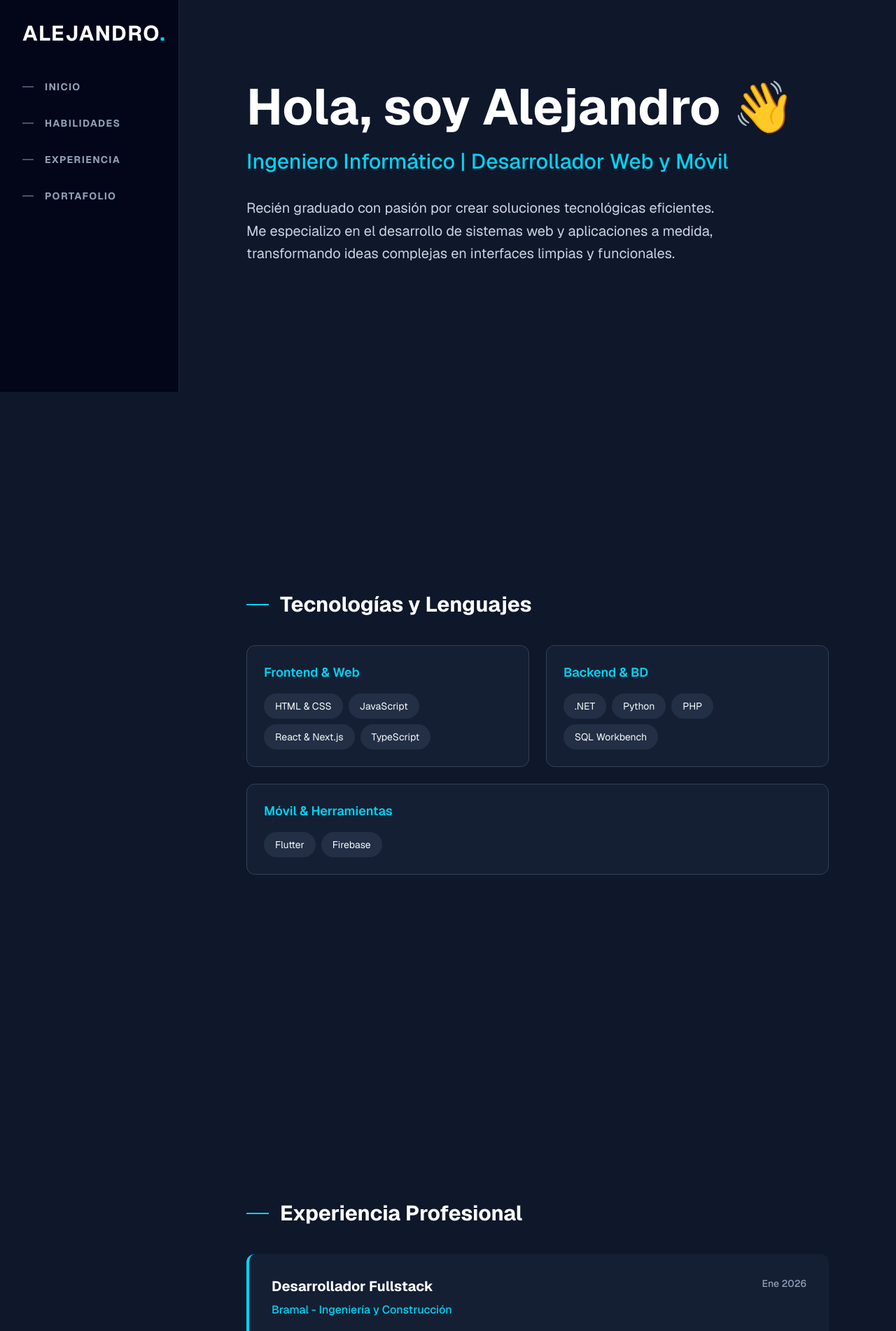
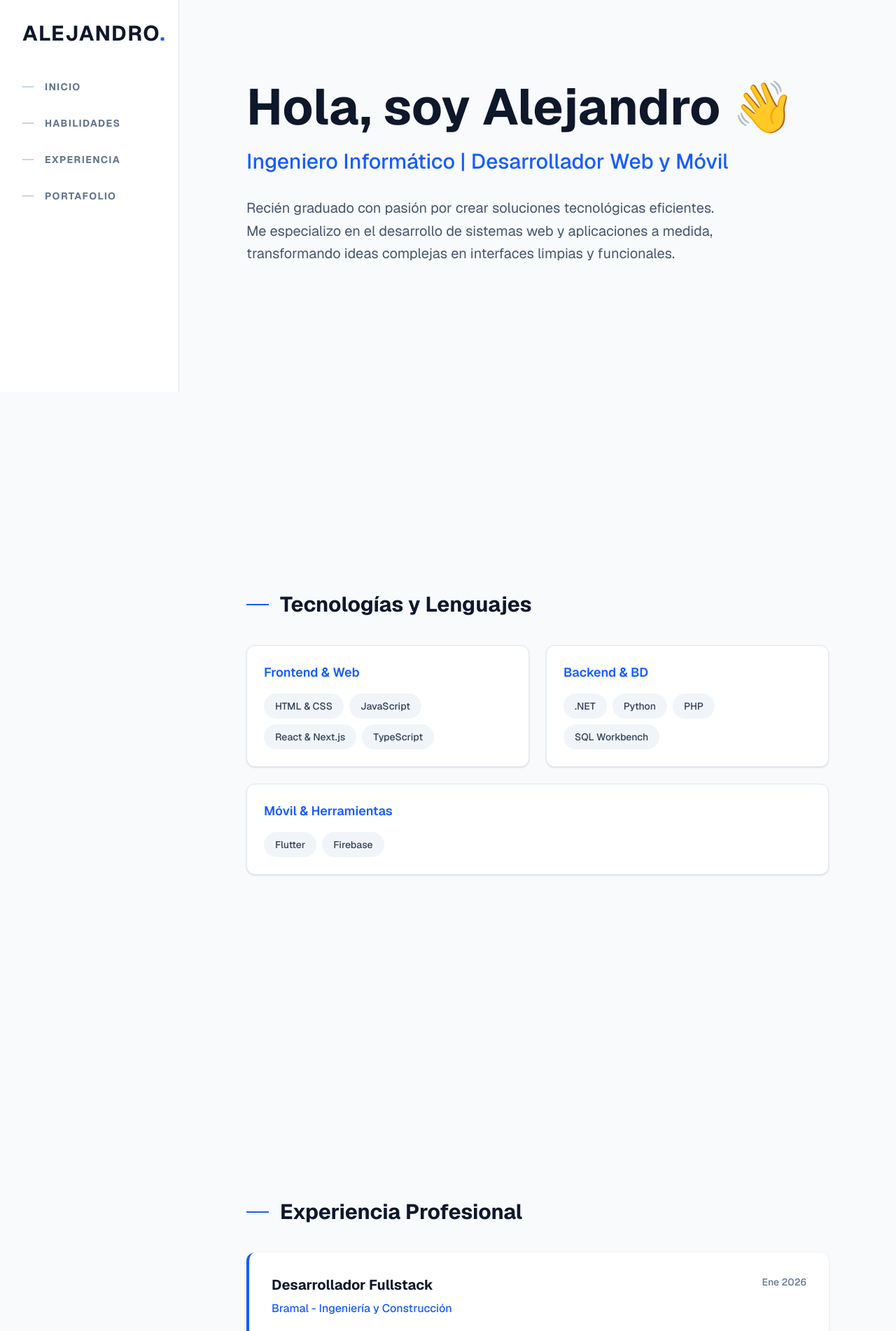
Before and after one commit to 4lejandroo/mi-portafolio, a Next.js app: page / in a window 1280 px wide. Shown: the part 240-2142 px from the top of the page at 70% size. Built offline with nearby package versions, Linux system fonts and the light colour scheme.

Commit message:
Cambios de diseño, dark-mode y light-mode

```diff
--- a/app/layout.tsx
+++ b/app/layout.tsx
@@ -1,5 +1,6 @@
 import type { Metadata } from "next";
 import { Geist, Geist_Mono } from "next/font/google";
+import { Providers } from "./providers";
 import "./globals.css";
 
 const geistSans = Geist({
@@ -13,8 +14,8 @@ const geistMono = Geist_Mono({
 });
 
 export const metadata: Metadata = {
-  title: "Create Next App",
-  description: "Generated by create next app",
+  title: "Portafolio | Alejandro",
+  description: "Ingeniero Informático y Desarrollador Web",
 };
 
 export default function RootLayout({
@@ -23,11 +24,11 @@ export default function RootLayout({
   children: React.ReactNode;
 }>) {
   return (
-    <html lang="en" className="scroll-smooth">
-      <body
-        className={`${geistSans.variable} ${geistMono.variable} antialiased`}
-      >
-        {children}
+    <html lang="es" className="scroll-smooth" suppressHydrationWarning>
+      <body className={`${geistSans.variable} ${geistMono.variable} antialiased`}>
+        <Providers>
+          {children}
+        </Providers>
       </body>
     </html>
   );
--- a/app/page.tsx
+++ b/app/page.tsx
@@ -1,48 +1,72 @@
+"use client";
+
+import { useTheme } from "next-themes";
+import { useEffect, useState } from "react";
+
 export default function Home() {
+  const { theme, setTheme } = useTheme();
+  const [mounted, setMounted] = useState(false);
+
+  // Evita parpadeos al cargar el tema
+  useEffect(() => {
+    setMounted(true);
+  }, []);
+
   return (
-      <div className="bg-slate-900 text-slate-50 font-sans min-h-screen flex">
+    <div className="bg-slate-50 dark:bg-slate-900 text-slate-900 dark:text-slate-50 font-sans min-h-screen flex transition-colors duration-300">
 
-        {/* BARRA LATERAL (Fija a la izquierda) */}
-        <nav className="fixed left-0 top-0 h-screen w-64 bg-slate-950 border-r border-slate-800 p-8 flex flex-col justify-center z-50">
-          <h2 className="text-3xl font-bold mb-12 text-white tracking-wider">
-            ALEJANDRO<span className="text-cyan-400">.</span>
+      {/* BOTÓN MODO CLARO / OSCURO (Fijo arriba a la derecha) */}
+      {mounted && (
+        <button
+          onClick={() => setTheme(theme === "dark" ? "light" : "dark")}
+          className="fixed top-8 right-8 z-50 p-3 rounded-full bg-white dark:bg-slate-800 shadow-md border border-slate-200 dark:border-slate-700 hover:scale-110 transition-transform text-xl"
+          aria-label="Cambiar tema"
+        >
+          {theme === "dark" ? "☀️" : "🌙"}
+        </button>
+      )}
+
+      {/* BARRA LATERAL (Fija a la izquierda, adaptada al tema claro/oscuro) */}
+      <nav className="fixed left-0 top-0 h-screen w-64 bg-white dark:bg-slate-950 border-r border-slate-200 dark:border-slate-800 p-8 flex flex-col justify-center z-40 transition-colors duration-300">
+        <h2 className="text-3xl font-bold mb-12 text-slate-900 dark:text-white tracking-wider">
+          ALEJANDRO<span className="text-blue-600 dark:text-cyan-400">.</span>
         </h2>
-          <ul className="space-y-8 text-sm font-bold tracking-widest text-slate-400">
+        <ul className="space-y-8 text-sm font-bold tracking-widest text-slate-500 dark:text-slate-400">
           <li>
-              <a href="#inicio" className="hover:text-cyan-400 transition-colors flex items-center gap-4">
-                <span className="w-4 h-0.5 bg-slate-600"></span> INICIO
+            <a href="#inicio" className="hover:text-blue-600 dark:hover:text-cyan-400 transition-colors flex items-center gap-4 group">
+              <span className="w-4 h-0.5 bg-slate-300 dark:bg-slate-700 group-hover:bg-blue-600 dark:group-hover:bg-cyan-400 transition-colors"></span> INICIO
             </a>
           </li>
           <li>
-              <a href="#habilidades" className="hover:text-cyan-400 transition-colors flex items-center gap-4">
-                <span className="w-4 h-0.5 bg-slate-600"></span> HABILIDADES
+            <a href="#habilidades" className="hover:text-blue-600 dark:hover:text-cyan-400 transition-colors flex items-center gap-4 group">
+              <span className="w-4 h-0.5 bg-slate-300 dark:bg-slate-700 group-hover:bg-blue-600 dark:group-hover:bg-cyan-400 transition-colors"></span> HABILIDADES
             </a>
           </li>
           <li>
-              <a href="#experiencia" className="hover:text-cyan-400 transition-colors flex items-center gap-4">
-                <span className="w-4 h-0.5 bg-slate-600"></span> EXPERIENCIA
+            <a href="#experiencia" className="hover:text-blue-600 dark:hover:text-cyan-400 transition-colors flex items-center gap-4 group">
+              <span className="w-4 h-0.5 bg-slate-300 dark:bg-slate-700 group-hover:bg-blue-600 dark:group-hover:bg-cyan-400 transition-colors"></span> EXPERIENCIA
             </a>
           </li>
           <li>
-              <a href="#proyectos" className="hover:text-cyan-400 transition-colors flex items-center gap-4">
-                <span className="w-4 h-0.5 bg-slate-600"></span> PORTAFOLIO
+            <a href="#proyectos" className="hover:text-blue-600 dark:hover:text-cyan-400 transition-colors flex items-center gap-4 group">
+              <span className="w-4 h-0.5 bg-slate-300 dark:bg-slate-700 group-hover:bg-blue-600 dark:group-hover:bg-cyan-400 transition-colors"></span> PORTAFOLIO
             </a>
           </li>
         </ul>
       </nav>
 
-        {/* CONTENIDO PRINCIPAL (Con margen a la izquierda para dejar espacio a la barra) */}
+      {/* CONTENIDO PRINCIPAL (Con margen para la barra lateral) */}
       <main className="ml-64 w-full px-12 md:px-24 py-12">
 
         {/* SECCIÓN 1: INICIO */}
         <section id="inicio" className="min-h-screen flex flex-col justify-center max-w-4xl pt-20">
-            <h1 className="text-5xl md:text-7xl font-bold mb-6 text-white">
+          <h1 className="text-5xl md:text-7xl font-bold mb-6 text-slate-900 dark:text-white transition-colors duration-300">
             Hola, soy Alejandro 👋
           </h1>
-            <h2 className="text-2xl md:text-3xl text-cyan-400 font-medium mb-8">
+          <h2 className="text-2xl md:text-3xl text-blue-600 dark:text-cyan-400 font-medium mb-8">
             Ingeniero Informático | Desarrollador Web y Móvil
           </h2>
-            <p className="text-xl text-slate-300 leading-relaxed max-w-2xl">
+          <p className="text-xl text-slate-600 dark:text-slate-300 leading-relaxed max-w-2xl">
             Recién graduado con pasión por crear soluciones tecnológicas eficientes.
             Me especializo en el desarrollo de sistemas web y aplicaciones a medida,
             transformando ideas complejas en interfaces limpias y funcionales.
@@ -51,37 +75,37 @@
 
         {/* SECCIÓN 2: HABILIDADES */}
         <section id="habilidades" className="min-h-screen flex flex-col justify-center max-w-4xl pt-20">
-            <h3 className="text-3xl font-bold mb-10 text-white flex items-center gap-4">
-              <span className="w-8 h-0.5 bg-cyan-400"></span>
+          <h3 className="text-3xl font-bold mb-10 text-slate-900 dark:text-white flex items-center gap-4">
+            <span className="w-8 h-0.5 bg-blue-600 dark:bg-cyan-400"></span>
             Tecnologías y Lenguajes
           </h3>
 
           <div className="grid grid-cols-1 md:grid-cols-2 gap-6">
-              <div className="bg-slate-800/50 p-6 rounded-xl border border-slate-700 hover:border-cyan-400 transition-colors">
-                <h4 className="text-cyan-400 font-semibold text-lg mb-4">Frontend & Web</h4>
+            <div className="bg-white dark:bg-slate-800/50 p-6 rounded-xl border border-slate-200 dark:border-slate-700 hover:border-blue-600 dark:hover:border-cyan-400 transition-all shadow-sm">
+              <h4 className="text-blue-600 dark:text-cyan-400 font-semibold text-lg mb-4">Frontend & Web</h4>
               <div className="flex flex-wrap gap-2">
-                  <span className="bg-slate-700/50 px-4 py-2 rounded-full text-sm">HTML & CSS</span>
-                  <span className="bg-slate-700/50 px-4 py-2 rounded-full text-sm">JavaScript</span>
-                  <span className="bg-slate-700/50 px-4 py-2 rounded-full text-sm">React & Next.js</span>
-                  <span className="bg-slate-700/50 px-4 py-2 rounded-full text-sm">TypeScript</span>
+                <span className="bg-slate-100 dark:bg-slate-700/50 text-slate-700 dark:text-slate-200 px-4 py-2 rounded-full text-sm font-medium">HTML & CSS</span>
+                <span className="bg-slate-100 dark:bg-slate-700/50 text-slate-700 dark:text-slate-200 px-4 py-2 rounded-full text-sm font-medium">JavaScript</span>
+                <span className="bg-slate-100 dark:bg-slate-700/50 text-slate-700 dark:text-slate-200 px-4 py-2 rounded-full text-sm font-medium">React & Next.js</span>
+                <span className="bg-slate-100 dark:bg-slate-700/50 text-slate-700 dark:text-slate-200 px-4 py-2 rounded-full text-sm font-medium">TypeScript</span>
               </div>
             </div>
 
-              <div className="bg-slate-800/50 p-6 rounded-xl border border-slate-700 hover:border-cyan-400 transition-colors">
-                <h4 className="text-cyan-400 font-semibold text-lg mb-4">Backend & BD</h4>
+            <div className="bg-white dark:bg-slate-800/50 p-6 rounded-xl border border-slate-200 dark:border-slate-700 hover:border-blue-600 dark:hover:border-cyan-400 transition-all shadow-sm">
+              <h4 className="text-blue-600 dark:text-cyan-400 font-semibold text-lg mb-4">Backend & BD</h4>
               <div className="flex flex-wrap gap-2">
-                  <span className="bg-slate-700/50 px-4 py-2 rounded-full text-sm">.NET</span>
-                  <span className="bg-slate-700/50 px-4 py-2 rounded-full text-sm">Python</span>
-                  <span className="bg-slate-700/50 px-4 py-2 rounded-full text-sm">PHP</span>
-                  <span className="bg-slate-700/50 px-4 py-2 rounded-full text-sm">SQL Workbench</span>
+                <span className="bg-slate-100 dark:bg-slate-700/50 text-slate-700 dark:text-slate-200 px-4 py-2 rounded-full text-sm font-medium">.NET</span>
+                <span className="bg-slate-100 dark:bg-slate-700/50 text-slate-700 dark:text-slate-200 px-4 py-2 rounded-full text-sm font-medium">Python</span>
+                <span className="bg-slate-100 dark:bg-slate-700/50 text-slate-700 dark:text-slate-200 px-4 py-2 rounded-full text-sm font-medium">PHP</span>
+                <span className="bg-slate-100 dark:bg-slate-700/50 text-slate-700 dark:text-slate-200 px-4 py-2 rounded-full text-sm font-medium">SQL Workbench</span>
               </div>
             </div>
 
-              <div className="bg-slate-800/50 p-6 rounded-xl border border-slate-700 hover:border-cyan-400 transition-colors md:col-span-2">
-                <h4 className="text-cyan-400 font-semibold text-lg mb-4">Móvil & Herramientas</h4>
+            <div className="bg-white dark:bg-slate-800/50 p-6 rounded-xl border border-slate-200 dark:border-slate-700 hover:border-blue-600 dark:hover:border-cyan-400 transition-all shadow-sm md:col-span-2">
+              <h4 className="text-blue-600 dark:text-cyan-400 font-semibold text-lg mb-4">Móvil & Herramientas</h4>
               <div className="flex flex-wrap gap-2">
-                  <span className="bg-slate-700/50 px-4 py-2 rounded-full text-sm">Flutter</span>
-                  <span className="bg-slate-700/50 px-4 py-2 rounded-full text-sm">Firebase</span>
+                <span className="bg-slate-100 dark:bg-slate-700/50 text-slate-700 dark:text-slate-200 px-4 py-2 rounded-full text-sm font-medium">Flutter</span>
+                <span className="bg-slate-100 dark:bg-slate-700/50 text-slate-700 dark:text-slate-200 px-4 py-2 rounded-full text-sm font-medium">Firebase</span>
               </div>
             </div>
           </div>
@@ -89,17 +113,17 @@
 
         {/* SECCIÓN 3: EXPERIENCIA */}
         <section id="experiencia" className="min-h-screen flex flex-col justify-center max-w-4xl pt-20">
-            <h3 className="text-3xl font-bold mb-10 text-white flex items-center gap-4">
-              <span className="w-8 h-0.5 bg-cyan-400"></span>
+          <h3 className="text-3xl font-bold mb-10 text-slate-900 dark:text-white flex items-center gap-4">
+            <span className="w-8 h-0.5 bg-blue-600 dark:bg-cyan-400"></span>
             Experiencia Profesional
           </h3>
-            <div className="bg-slate-800/50 p-8 rounded-xl border-l-4 border-cyan-400">
+          <div className="bg-white dark:bg-slate-800/50 p-8 rounded-xl border-l-4 border-blue-600 dark:border-cyan-400 shadow-sm transition-all hover:shadow-md">
             <div className="flex justify-between items-start mb-2">
-                <h4 className="font-bold text-xl text-white">Desarrollador Fullstack</h4>
-                <span className="text-sm font-medium text-slate-400">Ene 2026</span>
+              <h4 className="font-bold text-xl text-slate-900 dark:text-white">Desarrollador Fullstack</h4>
+              <span className="text-sm font-medium text-slate-500 dark:text-slate-400">Ene 2026</span>
             </div>
-              <p className="text-cyan-400 font-medium mb-4">Bramal - Ingeniería y Construcción</p>
-              <p className="text-slate-300">
+            <p className="text-blue-600 dark:text-cyan-400 font-medium mb-4">Bramal - Ingeniería y Construcción</p>
+            <p className="text-slate-600 dark:text-slate-300 leading-relaxed">
               Desarrollo integral (Backend y Frontend) de un sistema web corporativo enfocado en la gestión,
               registro y visualización de reportes de trabajo para el personal de la empresa.
             </p>
@@ -108,22 +132,22 @@
 
         {/* SECCIÓN 4: PROYECTOS */}
         <section id="proyectos" className="min-h-screen flex flex-col justify-center max-w-4xl pt-20">
-            <h3 className="text-3xl font-bold mb-10 text-white flex items-center gap-4">
-              <span className="w-8 h-0.5 bg-cyan-400"></span>
+          <h3 className="text-3xl font-bold mb-10 text-slate-900 dark:text-white flex items-center gap-4">
+            <span className="w-8 h-0.5 bg-blue-600 dark:bg-cyan-400"></span>
             Proyectos Destacados
           </h3>
           <div className="grid grid-cols-1 md:grid-cols-2 gap-8">
-              <div className="bg-slate-800/50 p-8 rounded-xl border border-slate-700 hover:-translate-y-2 transition-transform duration-300">
-                <h4 className="font-bold text-xl text-white mb-2">Sistema de Reservas UDLA</h4>
-                <p className="text-sm text-cyan-400 mb-4">Proyecto de Título</p>
-                <p className="text-slate-300">
+            <div className="bg-white dark:bg-slate-800/50 p-8 rounded-xl border border-slate-200 dark:border-slate-700 hover:-translate-y-2 hover:shadow-lg transition-all duration-300">
+              <h4 className="font-bold text-xl text-slate-900 dark:text-white mb-2">Sistema de Reservas UDLA</h4>
+              <p className="text-sm text-blue-600 dark:text-cyan-400 mb-4 font-medium">Proyecto de Título</p>
+              <p className="text-slate-600 dark:text-slate-300">
                 Plataforma web diseñada para la administración eficiente y reserva de salas de estudio.
               </p>
             </div>
-              <div className="bg-slate-800/50 p-8 rounded-xl border border-slate-700 hover:-translate-y-2 transition-transform duration-300">
-                <h4 className="font-bold text-xl text-white mb-2">Aplicación Móvil</h4>
-                <p className="text-sm text-cyan-400 mb-4">Flutter & Firebase</p>
-                <p className="text-slate-300">
+            <div className="bg-white dark:bg-slate-800/50 p-8 rounded-xl border border-slate-200 dark:border-slate-700 hover:-translate-y-2 hover:shadow-lg transition-all duration-300">
+              <h4 className="font-bold text-xl text-slate-900 dark:text-white mb-2">Aplicación Móvil</h4>
+              <p className="text-sm text-blue-600 dark:text-cyan-400 mb-4 font-medium">Flutter & Firebase</p>
+              <p className="text-slate-600 dark:text-slate-300">
                 Diseño y desarrollo de una aplicación móvil nativa a medida.
               </p>
             </div>
--- /dev/null
+++ b/app/providers.tsx
@@ -0,0 +1,11 @@
+"use client";
+
+import { ThemeProvider } from "next-themes";
+
+export function Providers({ children }: { children: React.ReactNode }) {
+  return (
+    <ThemeProvider attribute="class" defaultTheme="system" enableSystem>
+      {children}
+    </ThemeProvider>
+  );
+}
--- a/package.json
+++ b/package.json
@@ -10,6 +10,7 @@
   },
   "dependencies": {
     "next": "16.1.6",
+    "next-themes": "^0.4.6",
     "react": "19.2.3",
     "react-dom": "19.2.3"
   },
```
Also changed, not shown: 1 other file (tests, documents, lock files or other folders). Lines whose indentation alone changed are shown as unchanged.
